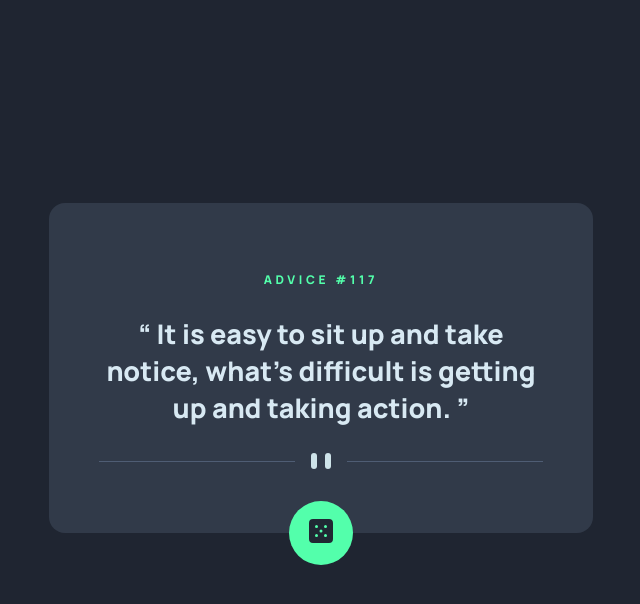
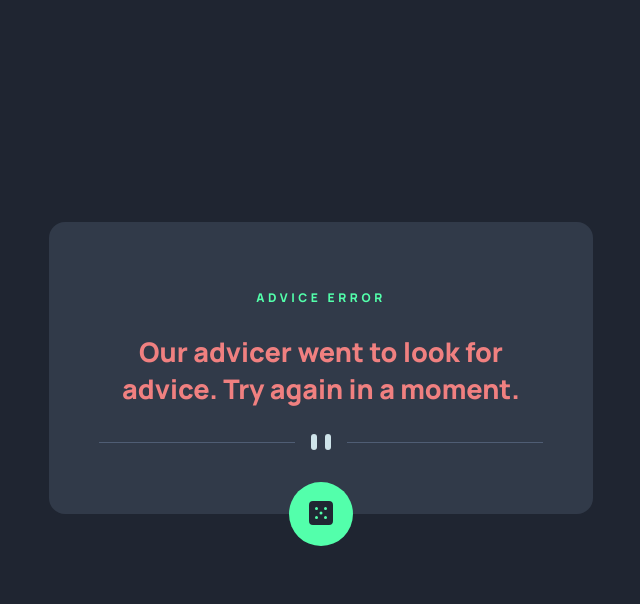
Before and after one commit to lArkl/fm-advice-generator, a plain HTML site: page index.html in a window 1280 px wide. Both pictures are taken after a click on the button 640 px from the left and 532 px from the top of the page. Shown: the whole page, without its empty margins (319-959 px from the left). Drawn offline with Linux system fonts and the light colour scheme; no server answers.

Commit message:
added error handling and fixed width

```diff
--- a/index.html
+++ b/index.html
@@ -37,7 +37,7 @@
   		padding-bottom: 3.7rem;
   		position: relative;
   		text-align: center;
-  		max-width: 21rem;
+  		width: 21rem;
   	}
 
   	.advice-header {
@@ -56,6 +56,11 @@
 	}
   	.advice-quote:after {
 	  content: close-quote;
+	}
+
+	.error-message {
+  		color: #f08080;
+  		font-size: 1.8em;
 	}
 
 	.advice-button {
@@ -107,7 +112,7 @@
 
 	  	.advice {
 	  		padding: 3.7rem 0;
-	  		max-width: 34rem;
+	  		width: 34rem;
 	  	}
 
 	}
@@ -148,8 +153,13 @@
 				fetch(URI)
 				.then((res) => res.json())
 				.then(({slip}) => {
+					adviceQuoteRef.classList.replace('error-message', 'advice-quote')
 					updateAdvice(slip);
-				}).catch((err) => console.log(err))
+				}).catch(() => {
+					adviceQuoteRef.classList.replace('advice-quote', 'error-message')
+					adviceHeaderRef.textContent = "ADVICE ERROR";
+					adviceQuoteRef.textContent = "Our advicer went to look for advice. Try again in a moment.";
+				})
 				.finally(() => adviceIconBtnRef.classList.toggle('dicing'))
 			}
 			adviceIconBtnRef.classList.toggle('dicing');
```
Also changed, not shown: screenshot.JPG, 1 other file.
